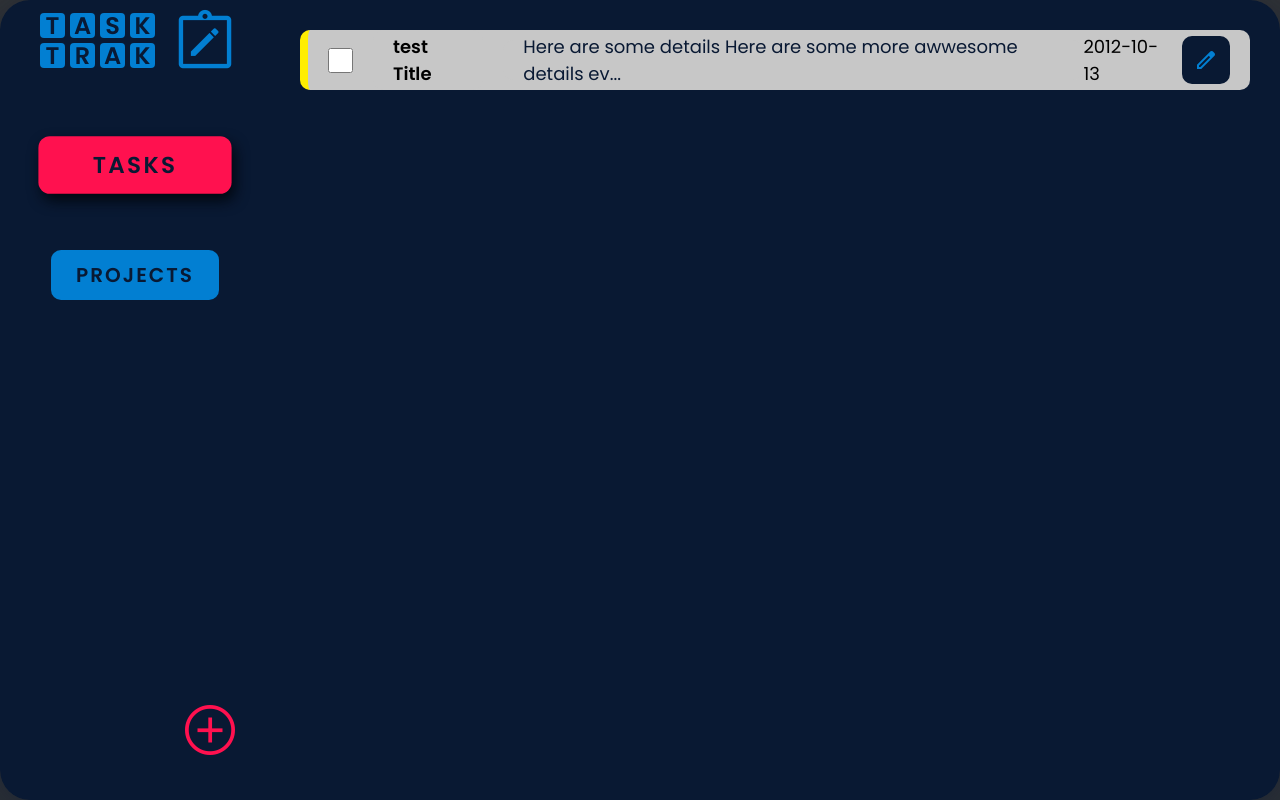
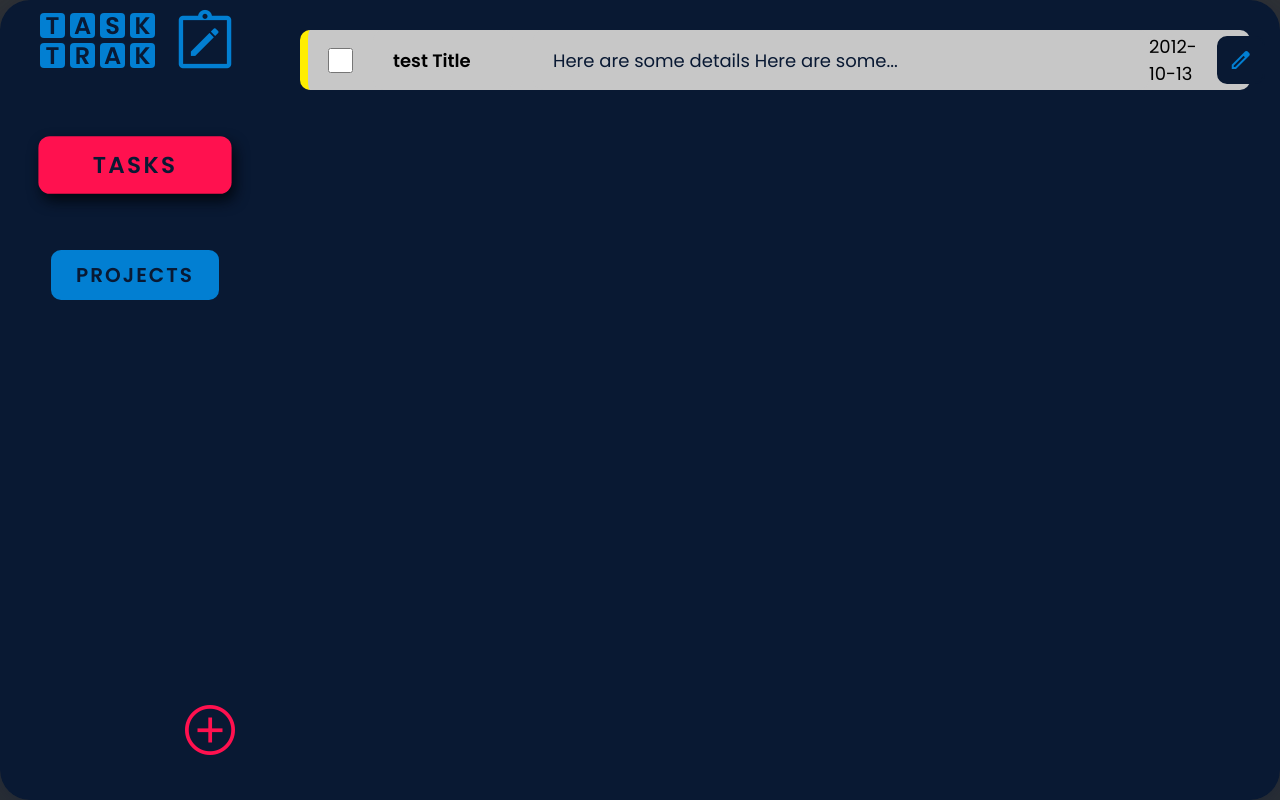
Before and after one commit to kb-git-hub/task-track, a website built with webpack: page src/index.html in a window 1280 px wide. Both pictures are taken after a click on the element "TASKS". Built offline with nearby package versions, Linux system fonts and the light colour scheme.

Commit message:
Update JS

```diff
--- a/src/js/buildCards_HTML.js
+++ b/src/js/buildCards_HTML.js
@@ -1,9 +1,10 @@
 import { q } from "./utils"
 
 export const buildTaskCard = (title, priority, dueDate, details) => {
+    console.log('buildtask', details.length);
     const detailDisplay = details =>{
-        let charMax = 60
-        return (details.length < charMax ? details : details.slice(0,charMax) + '...')
+        const charMax = 35
+        return (details.length > charMax ?  details.slice(0,charMax) + '...': details)
 
 }
     const card =
--- a/src/js/buildModal_HTML.js
+++ b/src/js/buildModal_HTML.js
@@ -19,7 +19,7 @@ export const buildModal = () =>{
         </div>
         <div class="modalTitle">
             <div>Title: </div>
-            <input type="text" id="modalItemTitle"  required>
+            <input type="text" id="modalItemTitle"  required='required'>
         </div>
         <div class="modalDetails">
             <div>Details:</div>
--- a/src/js/modal.js
+++ b/src/js/modal.js
@@ -32,7 +32,7 @@ export const getModaldata = () => {
         if (newType === 'Task') {
             const newTask = createNewTask(newTitle, newPriorityType, newDueDate, newDetails)
             taskList.addTask(newTask)
-            console.log('🌌 | file: modal.js | line 32 | modalSubmitNewItem.addEventListener | newTask', newTask)
+            console.log(newDetails.length);
 
         }
         if(newType === 'Project'){
--- a/src/js/tasks.js
+++ b/src/js/tasks.js
@@ -3,31 +3,35 @@ import { taskList } from "..";
 import { buildTaskCard } from "./buildCards_HTML";
 import { q, qa, create } from "./utils";
 
-export class Task{
-    constructor(title ='New Task', priority = 'Low', dueDate, details='No Details'){
-        this.title = title,
-        this.priority = priority,
-        this.dueDate = dueDate,
-        this.details = details
+export class Task {
+    constructor(
+        title = 'New Task',
+        priority = 'Low',
+        dueDate = 'No Due Date',
+        details = 'No Details') {
+            this.title = title,
+            this.priority = priority,
+            this.dueDate = dueDate,
+            this.details = details
     }
 }
 
-export class TaskLibrary{
-    constructor(){
+export class TaskLibrary {
+    constructor() {
         this.tasks = []
     }
 
-    addTask(newTask){
+    addTask(newTask) {
         this.tasks.push(newTask)
     }
 
 }
 
 
-export function updateTaskDisplay(){
-    q('#task-viewer').innerHTML =''
+export function updateTaskDisplay() {
+    q('#task-viewer').innerHTML = ''
 
-    for (let task of taskList.tasks){
+    for (let task of taskList.tasks) {
         const newTaskCard = buildTaskCard(task.title, task.priority, task.dueDate, task.details)
         q('#task-viewer').innerHTML += newTaskCard
     }
--- a/src/styles/taskpane.css
+++ b/src/styles/taskpane.css
@@ -44,13 +44,14 @@
 .taskTitle{
     font-weight: 600;
     border: none;
+    width: 140px;
 }
 
 .taskDetails{
     border: none;
     color: var(--rain-dark-blue) ;
-    height: 40px;
     cursor: pointer;
+    width: 616px;
 }
 
 .taskEdit {
```
Also changed, not shown: dist/main.js.
